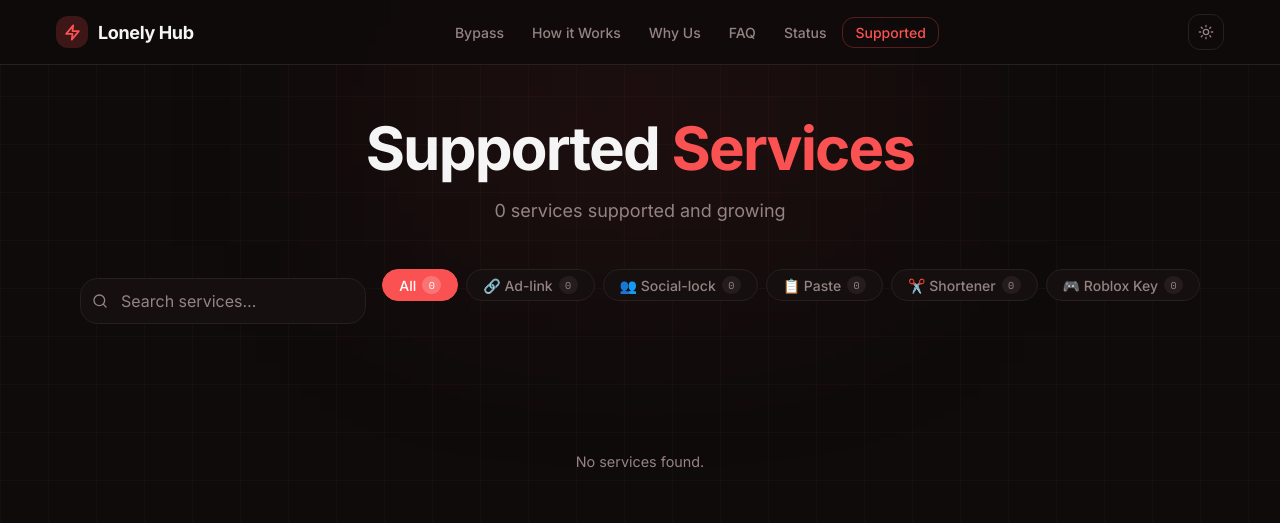
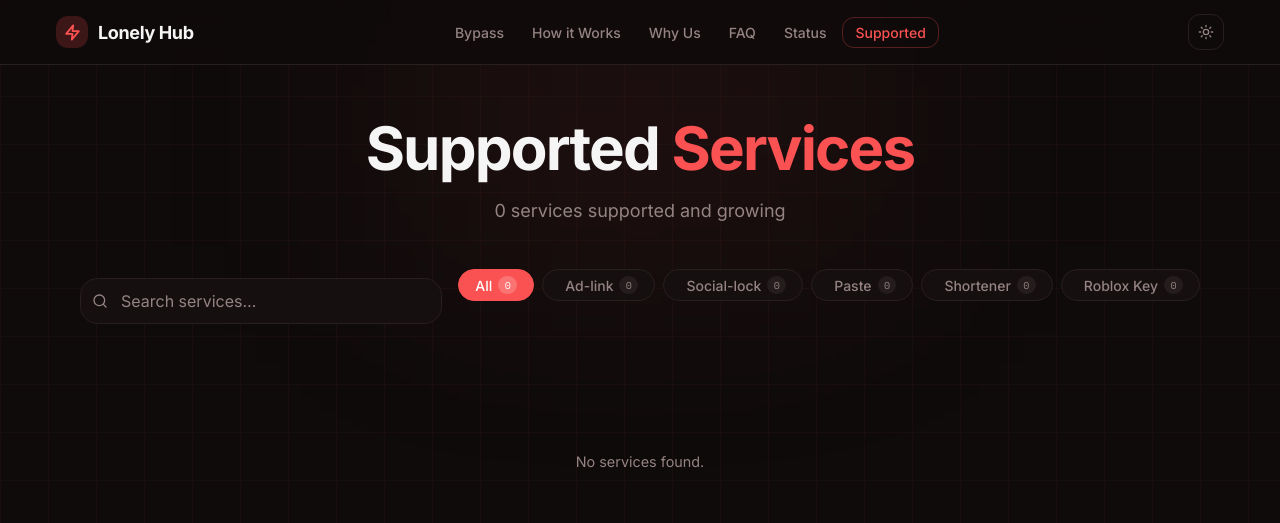
Before and after one commit to LongHip12/LonelyBypass, a Flask app: page /supported in a window 1280 px wide. Shown: the top 523 px of the page. Run offline with Flask 3, Linux system fonts and the light colour scheme; data that the repository does not hold is empty.

Commit message:
Replace emoji with color dots

```diff
--- a/python-app/templates/supported.html
+++ b/python-app/templates/supported.html
@@ -18,12 +18,24 @@
         <input type="text" id="search-input" placeholder="Search services…" oninput="filterServices()" />
       </div>
       <div class="filter-pills" id="filter-pills">
-        <button class="pill active" data-cat="All" onclick="setCategory(this,'All')">All <span class="pill-count" id="count-All">0</span></button>
-        <button class="pill" data-cat="adLinks" onclick="setCategory(this,'adLinks')">🔗 Ad-link <span class="pill-count" id="count-adLinks">0</span></button>
-        <button class="pill" data-cat="socials" onclick="setCategory(this,'socials')">👥 Social-lock <span class="pill-count" id="count-socials">0</span></button>
-        <button class="pill" data-cat="pastes" onclick="setCategory(this,'pastes')">📋 Paste <span class="pill-count" id="count-pastes">0</span></button>
-        <button class="pill" data-cat="shorteners" onclick="setCategory(this,'shorteners')">✂️ Shortener <span class="pill-count" id="count-shorteners">0</span></button>
-        <button class="pill" data-cat="roblox" onclick="setCategory(this,'roblox')">🎮 Roblox Key <span class="pill-count" id="count-roblox">0</span></button>
+        <button class="pill active" data-cat="All" onclick="setCategory(this,'All')">
+          All <span class="pill-count" id="count-All">0</span>
+        </button>
+        <button class="pill" data-cat="adLinks" onclick="setCategory(this,'adLinks')">
+          <span class="cat-dot cat-dot-adLinks"></span>Ad-link <span class="pill-count" id="count-adLinks">0</span>
+        </button>
+        <button class="pill" data-cat="socials" onclick="setCategory(this,'socials')">
+          <span class="cat-dot cat-dot-socials"></span>Social-lock <span class="pill-count" id="count-socials">0</span>
+        </button>
+        <button class="pill" data-cat="pastes" onclick="setCategory(this,'pastes')">
+          <span class="cat-dot cat-dot-pastes"></span>Paste <span class="pill-count" id="count-pastes">0</span>
+        </button>
+        <button class="pill" data-cat="shorteners" onclick="setCategory(this,'shorteners')">
+          <span class="cat-dot cat-dot-shorteners"></span>Shortener <span class="pill-count" id="count-shorteners">0</span>
+        </button>
+        <button class="pill" data-cat="roblox" onclick="setCategory(this,'roblox')">
+          <span class="cat-dot cat-dot-roblox"></span>Roblox Key <span class="pill-count" id="count-roblox">0</span>
+        </button>
       </div>
     </div>
 
```
